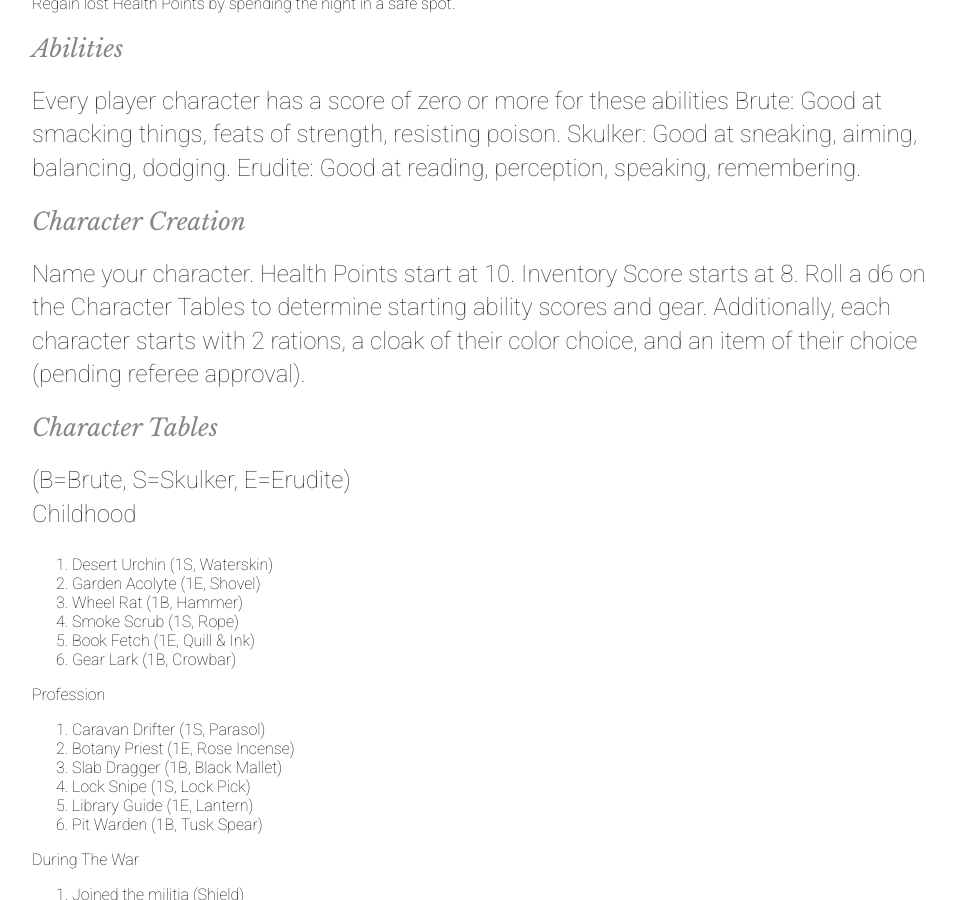
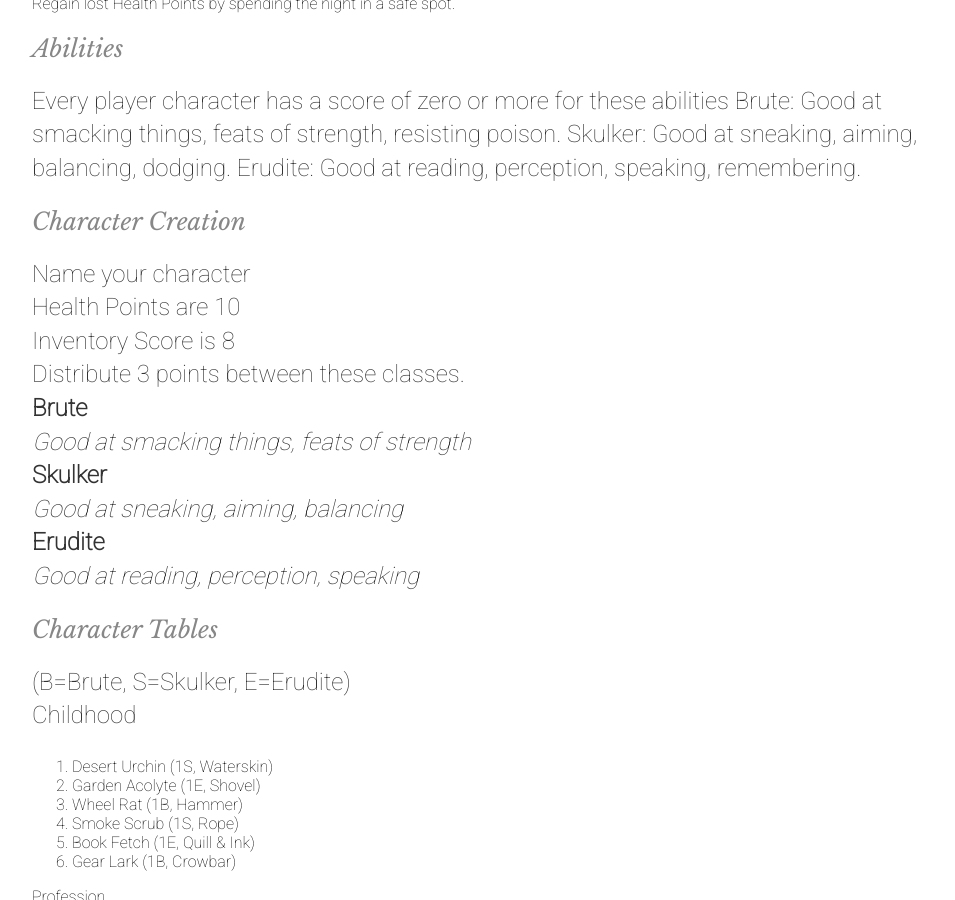
Before and after one commit to NateHPS/TunnelGoons, a Jekyll site: the page built from srd.html, in a window 1280 px wide and 900 px high, scrolled down 1388 px. Shown: the whole window, without its empty margins (160-1115 px from the left). Built offline with Jekyll 4.4.1, drawn with Linux system fonts in a browser that asks for light colours.

Commit message:
Update srd.html

```diff
--- a/srd.html
+++ b/srd.html
@@ -64,16 +64,18 @@ Erudite: Good at reading, perception,
 speaking, remembering.</p>
 
 <h3>Character Creation</h3>
-<p>Name your character.
-Health Points start at 10.
-Inventory Score starts at 8.
-Roll a d6 on the Character Tables
-to determine starting ability scores
-and gear.
-Additionally, each character starts with
-2 rations, a cloak of their color choice,
-and an item of their choice (pending
-referee approval).</p>
+	<p>
+Name your character<br>
+Health Points are 10<br>
+Inventory Score is 8<br>
+Distribute 3 points between these classes.<br>
+<b>Brute</b><br>
+<i>Good at smacking things, feats of strength</i><br>
+<b>Skulker</b><br>
+<i>Good at sneaking, aiming, balancing</i><br>
+<b>Erudite</b><br>
+<i>Good at reading, perception, speaking</i><br>
+	</p>
 
 <h3>Character Tables</h3>
 <p>
```
